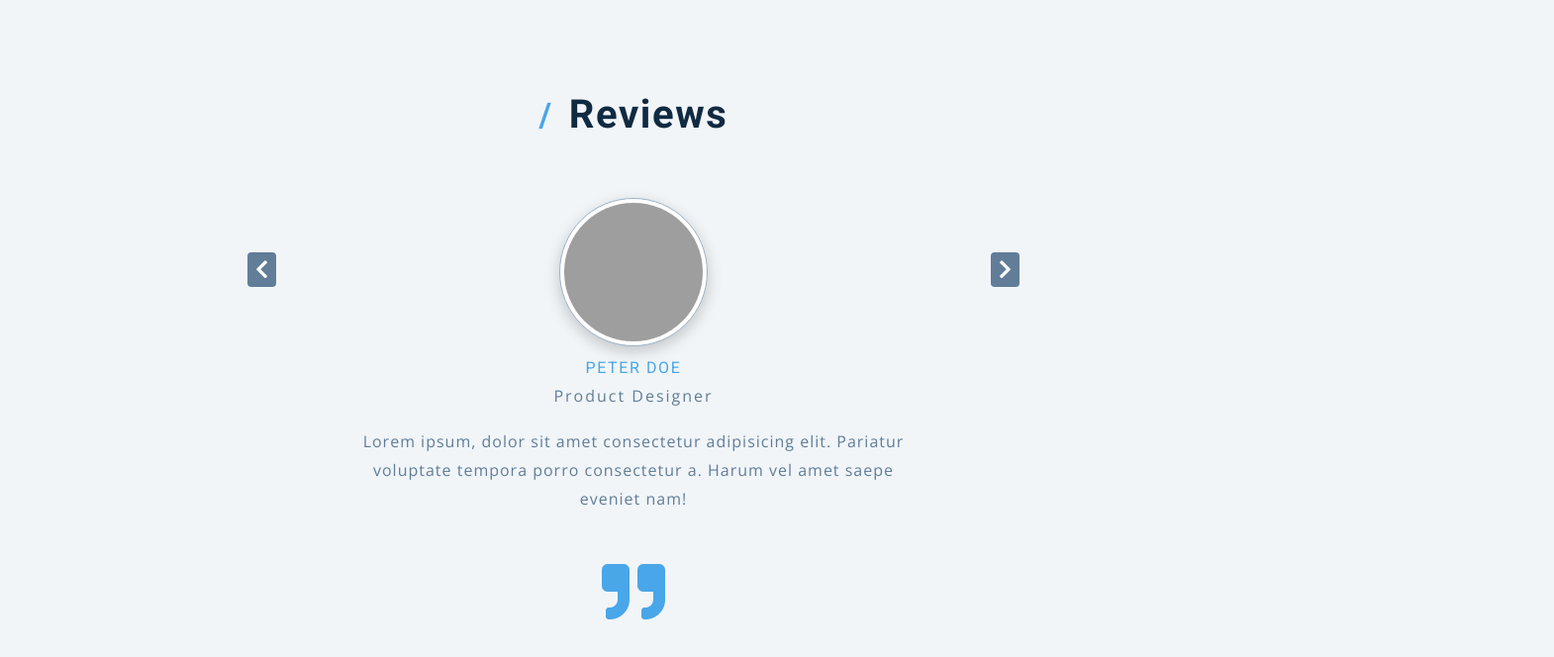
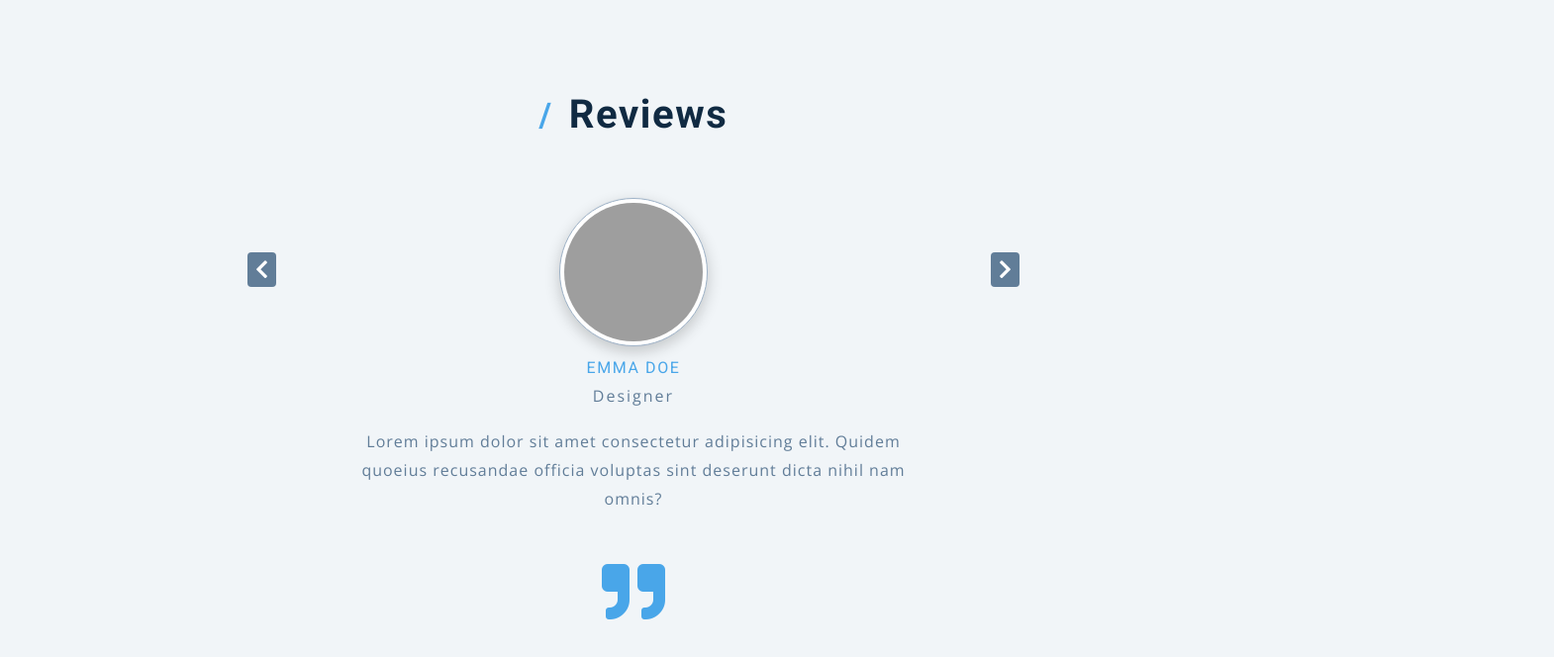
Before and after one commit to Kaminagiyou123/js_slider, a plain HTML site: page index.html in a window 1280 px wide. Both pictures are taken after a click on the button 264 px from the left and 272 px from the top of the page. Shown: the whole page at 99% size, 1570 px wide, since content can reach past the window. Drawn offline with nearby package versions, Linux system fonts and the light colour scheme; grey boxes are pictures that could not be loaded.

Commit message:
complete

```diff
--- a/app.js
+++ b/app.js
@@ -0,0 +1,64 @@
+import people from "./data.js";
+const container = document.querySelector(".slide-container");
+const nextBtn = document.querySelector(".next-btn");
+const prevBtn = document.querySelector(".prev-btn");
+
+//set slides
+
+container.innerHTML = people
+  .map((person, slideIndex) => {
+    const { img, name, job, text } = person;
+    //more logic
+    let position = "next";
+    if (slideIndex === 0) {
+      position = "active";
+    }
+    if (slideIndex === people.length - 1) {
+      position = "last";
+    }
+
+    return `<article class="slide ${position}">
+          <img
+            src=${img}
+            class="img"
+            alt=${name}
+          />
+
+        <h4>${name}</h4>
+        <p class="title">${job}</p>
+        <p class="text">
+         ${text}
+        </p>
+          <div class="quote-icon">
+        <div class="fas fa-quote-right"></div>
+      </div>
+      </article>`;
+  })
+  .join("");
+
+const startSlider = (type) => {
+  const active = document.querySelector(".active");
+  const last = document.querySelector(".last");
+  let next = active.nextElementSibling || container.firstElementChild;
+  active.classList.remove(["active"]);
+  last.classList.remove(["last"]);
+  next.classList.remove(["next"]);
+  if (type === "prev") {
+    active.classList.add("next");
+    last.classList.add("active");
+    next = last.previousElementSibling || container.lastElementChild;
+    next.classList.add("last");
+    return;
+  }
+  active.classList.add("last");
+  last.classList.add("next");
+  next.classList.add("active");
+};
+
+nextBtn.addEventListener("click", () => {
+  startSlider();
+});
+
+prevBtn.addEventListener("click", () => {
+  startSlider("prev");
+});
--- a/data.js
+++ b/data.js
@@ -21,3 +21,4 @@
     text: `Lorem ipsum dolor sit amet consectetur adipisicing elit. Quidem quoeius recusandae officia voluptas sint deserunt dicta nihil nam omnis?`,
   },
 ];
+export default people;
--- a/index.html
+++ b/index.html
@@ -18,24 +18,8 @@
       <div class="reviews">
         <h2><span>/</span>reviews</h2>
       </div>
-      <div class="slide-container">
-        <article class="slide">
-          <img
-            src="https://res.cloudinary.com/diqqf3eq2/image/upload/c_scale,w_200/v1595959121/person-1_aufeoq.jpg"
-            class="img"
-            alt="peter doe"
-          />
-        </article>
-      </div>
-      <h4>peter doe</h4>
-      <p class="title">product designer</p>
-      <p class="text">
-        Lorem ipsum, dolor sit amet consectetur adipisicing elit. Pariatur
-        voluptate tempora porro consectetur a. Harum vel amet saepe eveniet nam!
-      </p>
-      <div class="quote-icon">
-        <div class="fas fa-quote-right"></div>
-      </div>
+      <div class="slide-container"></div>
+
       <!-- prev next btn -->
       <button class="btn prev-btn">
         <i class="fas fa-chevron-left"></i>
--- a/styles.css
+++ b/styles.css
@@ -3,7 +3,7 @@
 Fonts
 ===============
 */
-@import url('https://fonts.googleapis.com/css?family=Open+Sans|Roboto:400,700&display=swap');
+@import url("https://fonts.googleapis.com/css?family=Open+Sans|Roboto:400,700&display=swap");
 
 /*
 ===============
@@ -43,8 +43,8 @@
   --clr-green-dark: hsl(125, 67%, 44%);
   --clr-green-light: hsl(125, 71%, 66%);
   --clr-black: #222;
-  --ff-primary: 'Roboto', sans-serif;
-  --ff-secondary: 'Open Sans', sans-serif;
+  --ff-primary: "Roboto", sans-serif;
+  --ff-secondary: "Open Sans", sans-serif;
   --transition: all 0.3s linear;
   --spacing: 0.1rem;
   --radius: 0.25rem;
@@ -246,3 +246,32 @@
 }
 
 /* MORE CSS FOR JS */
+.slide-container {
+  display: flex;
+  position: relative;
+  height: 450px;
+  /* overflow: hidden; */
+}
+
+.slide {
+  position: absolute;
+  top: 0;
+  left: 0;
+  width: 100%;
+  height: 100%;
+  opacity: 0;
+  transition: all 0.3s ease-in-out;
+}
+
+.slide.active {
+  opacity: 1;
+  transform: translateX(0);
+}
+
+.slide.next {
+  transform: translateX(100%);
+}
+
+.slide.last {
+  transform: translateX(-100%);
+}
```
